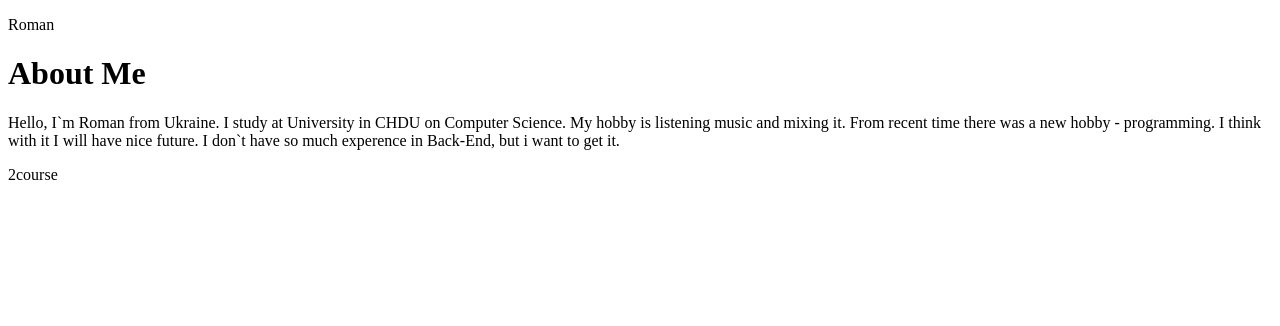
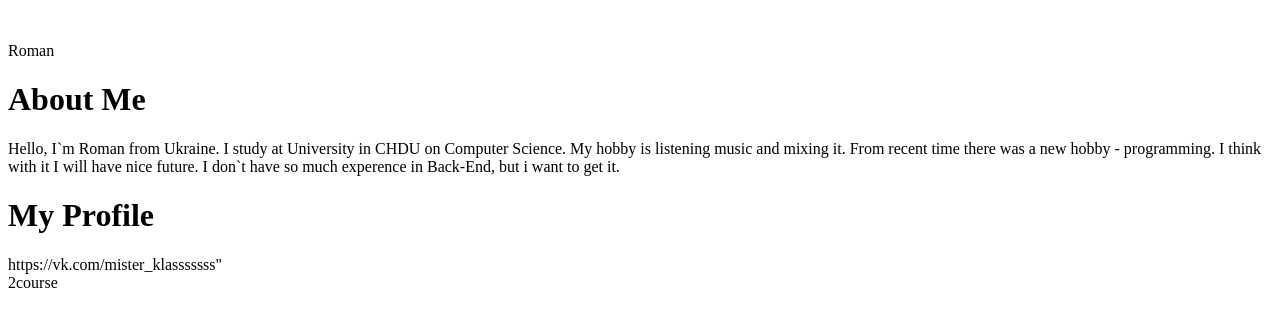
Before and after one commit to RomanRaxas/NewProject, a plain HTML site: page index.html in a window 1280 px wide. Drawn offline with Linux system fonts and the light colour scheme.

Commit message:
my super commit

```diff
--- a/index.html
+++ b/index.html
@@ -5,9 +5,16 @@
 <title>Raxas</title>
 </head>
 <body>
+<div id="header" class="section">
+<img alt="" class="img-circle" src="">
+</div>
 <p> Roman </p>
 <h1> About <strong> Me </strong> </h1>
 <p> Hello, I`m Roman from Ukraine. I study at University in CHDU on Computer Science. My hobby is listening music and mixing it. From recent time there was a new hobby - programming. I think with it I will have nice future. I don`t have so much experence in Back-End, but i want to get it. </p>
+<div class="section">
+<h1><span>My Profile</span></h1>
+<a>https://vk.com/mister_klasssssss"</a>
+</div>
 <script>
 var myExp = 20%6;
 document.write(myExp,"course");
```
